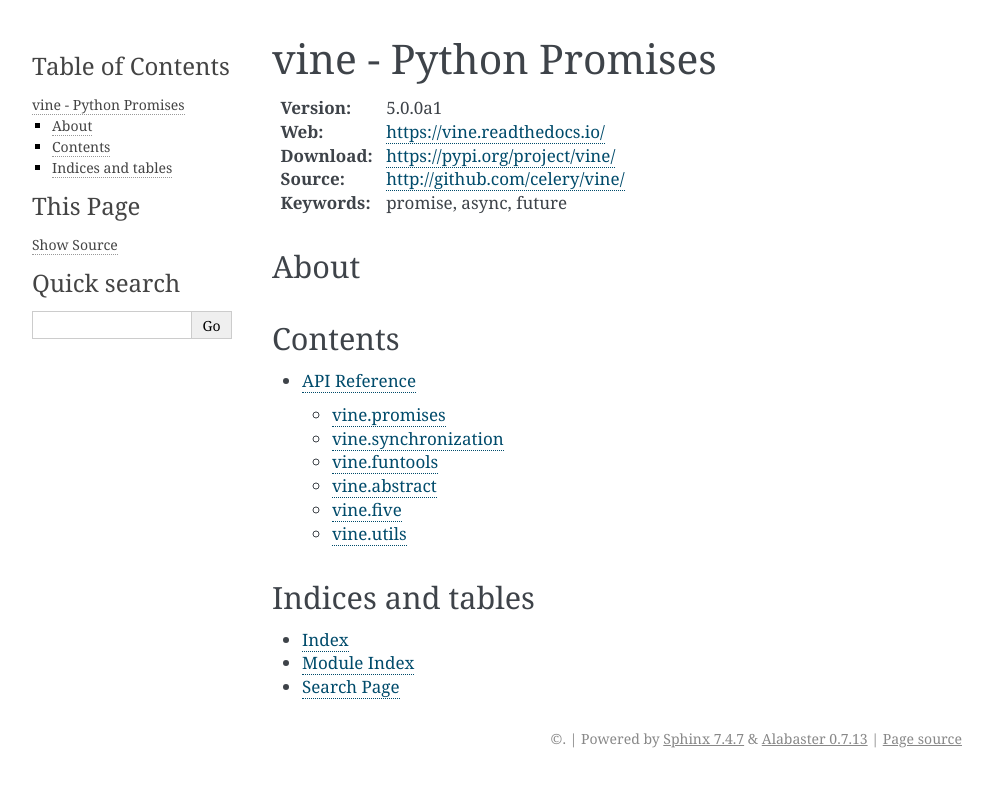
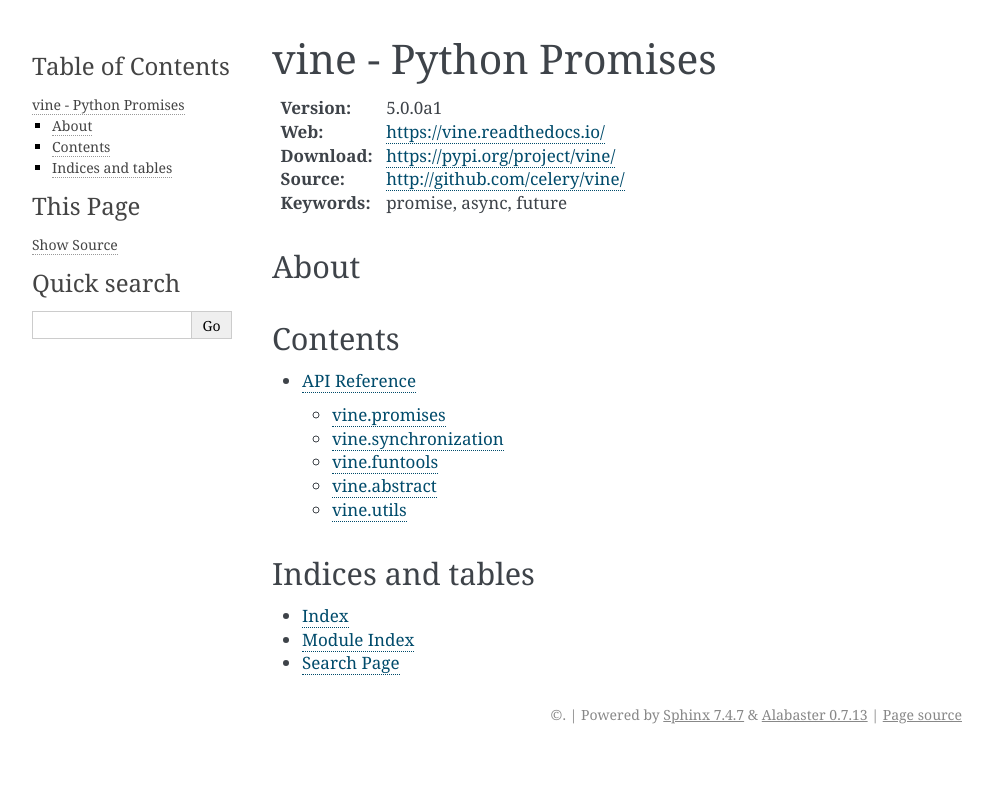
Before and after one commit to yutiansut/vine, a Sphinx documentation site: the page built from docs/index.rst, in a window 1280 px wide. Shown: the top 787 px of the page, without its empty margins (148-1141 px from the left). Built offline with Sphinx 7.4.7, drawn with Linux system fonts in a browser that asks for light colours; pages that are not in the unit, such as notebooks, are missing from menus.

Commit message:
Delete references to removed modules.

```diff
--- a/docs/reference/index.rst
+++ b/docs/reference/index.rst
@@ -14,6 +14,4 @@
     vine.synchronization
     vine.funtools
     vine.abstract
-    vine.five
     vine.utils
-    vine.backports.weakref_backports
```
